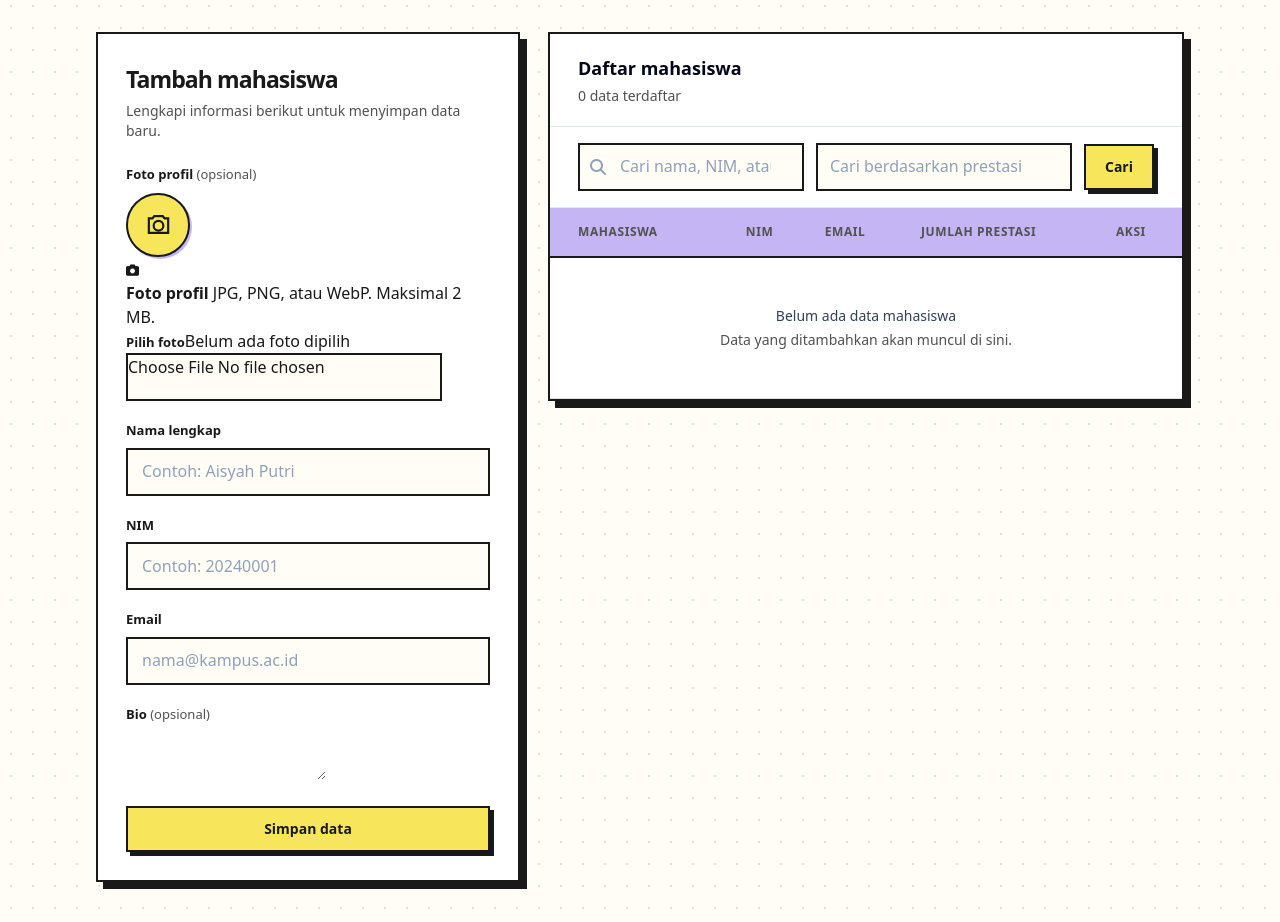
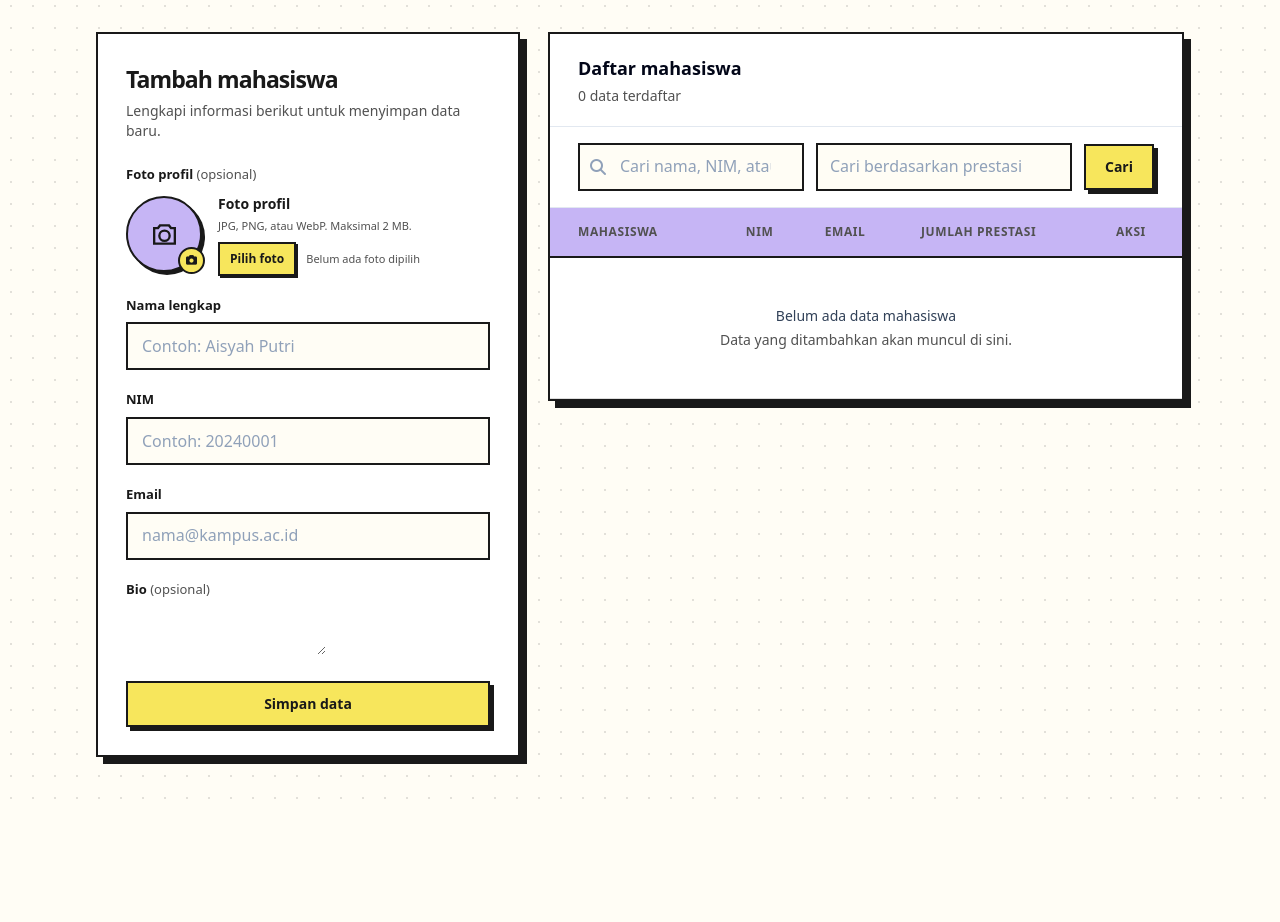
Before and after one commit to isyhfadilah/laravel_12, a Laravel app: page /mahasiswa in a window 1280 px wide. Shown: the part 269-1191 px from the top of the page. After the commit the page ends 1068 px from the top, so only its background shows below. Run offline with Laravel 12, Linux system fonts and the light colour scheme; the visitor is signed in with stand-in values (Sample User, id 1); data that the repository does not hold is empty; style sheets or scripts are compiled from the project's sources; some libraries are stand-ins or nearby versions.

Commit message:
feat(mahasiswa): improve profile photo upload controls

```diff
--- a/resources/css/app.css
+++ b/resources/css/app.css
@@ -155,10 +155,20 @@
 .photo-upload-title { font-size: 13px; font-weight: 850; }
 .photo-upload-help { font-size: 11px; font-weight: 500; color: #515151; }
 .photo-file-input { position: absolute; inset: 0; width: 100%; height: 100%; min-height: 0 !important; opacity: 0; cursor: pointer; }
-.photo-picker { position: relative; display: flex; min-height: 92px; align-items: center; gap: 16px; padding: 12px 16px; overflow: hidden; border: 2px solid var(--ink); background: var(--paper); box-shadow: 3px 3px 0 var(--ink); cursor: pointer; transition: background 120ms, box-shadow 120ms, transform 120ms; }
-.photo-picker:hover, .photo-picker:focus-within { background: #f2edff; box-shadow: 4px 4px 0 var(--ink); transform: translate(-1px, -1px); }
-.photo-picker .photo-file-input { z-index: 2; border: 0 !important; padding: 0 !important; background: transparent !important; box-shadow: none !important; }
-.photo-picker .photo-file-input:focus-visible { outline: 3px solid #6b35c5; outline-offset: -5px; }
+.profile-photo-control { display: flex; align-items: center; gap: 16px; }
+.profile-photo-avatar { position: relative; display: block; width: 76px; height: 76px; flex: 0 0 auto; border-radius: 50%; cursor: pointer; }
+.profile-photo-control:focus-within .profile-photo-avatar { outline: 3px solid #6b35c5; outline-offset: 4px; }
+.profile-photo-avatar .photo-avatar-wrap { width: 76px; height: 76px; border-width: 2px; background: var(--purple); box-shadow: 3px 3px 0 var(--ink); }
+.profile-photo-avatar .photo-placeholder-icon { width: 31px; height: 31px; }
+.profile-photo-camera { position: absolute; right: -3px; bottom: -2px; display: grid; width: 27px; height: 27px; place-items: center; border: 2px solid var(--ink); border-radius: 50%; background: var(--yellow); color: var(--ink); font-size: 11px; }
+.profile-photo-copy { display: flex; min-width: 0; flex-direction: column; align-items: flex-start; gap: 4px; }
+.profile-photo-copy > strong { font-size: 14px; font-weight: 850; }
+.profile-photo-copy > span { color: #515151; font-size: 11px; line-height: 1.45; }
+.profile-photo-actions { display: flex; flex-wrap: wrap; align-items: center; gap: 10px; margin-top: 4px; }
+.profile-photo-button { display: inline-flex; min-height: 34px; align-items: center; border: 2px solid var(--ink); background: var(--yellow); padding: 5px 10px; box-shadow: 2px 2px 0 var(--ink); font-size: 12px !important; font-weight: 800 !important; cursor: pointer; }
+.profile-photo-button:hover { transform: translate(-1px, -1px); box-shadow: 3px 3px 0 var(--ink); }
+.profile-photo-filename { max-width: 220px; overflow: hidden; color: #515151; font-size: 11px; text-overflow: ellipsis; white-space: nowrap; }
+.profile-photo-input { position: absolute; width: 1px !important; height: 1px !important; padding: 0 !important; overflow: hidden; clip: rect(0, 0, 0, 0); clip-path: inset(50%); white-space: nowrap; }
 .photo-avatar-wrap { position: relative; display: grid; width: 64px; height: 64px; flex: 0 0 auto; place-items: center; overflow: hidden; border: 2px solid var(--ink); border-radius: 50%; background: var(--yellow); color: var(--ink); box-shadow: 2px 2px 0 var(--purple); }
 .photo-placeholder-icon { width: 29px; height: 29px; }
 .photo-avatar-image { position: absolute; inset: 0; width: 100%; height: 100%; border: 0; border-radius: 50%; object-fit: cover; }
--- a/resources/views/mahasiswa/index.blade.php
+++ b/resources/views/mahasiswa/index.blade.php
@@ -306,8 +306,8 @@
                 initializeSummernote('#edit-bio');
             }
             initializeSummernote('#bio');
-            initializePhotoPreview('foto', 'foto-preview', 'foto-placeholder');
-            initializePhotoPreview('edit-foto', 'edit-foto-preview', 'edit-foto-placeholder');
+            initializePhotoPreview('foto', 'foto-preview', 'foto-placeholder', 'foto-filename');
+            initializePhotoPreview('edit-foto', 'edit-foto-preview', 'edit-foto-placeholder', 'edit-foto-filename');
 
             function initializeSummernote(selector) {
                 $(selector).each(function () {
```
